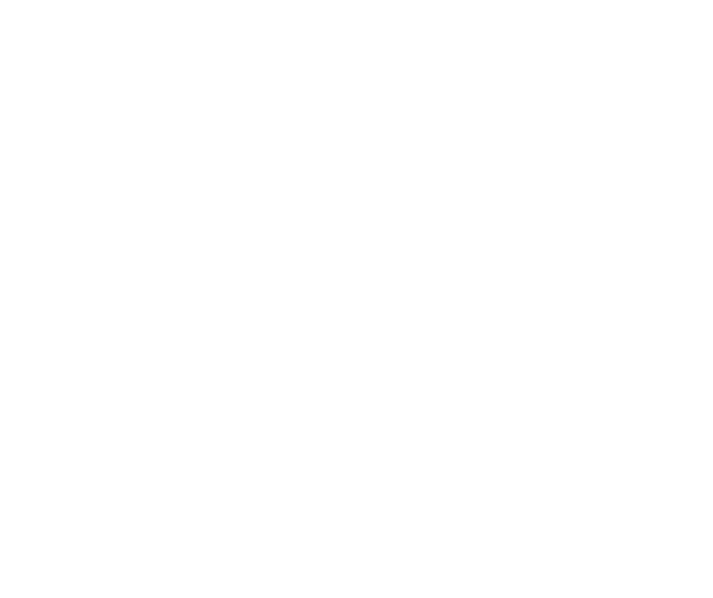
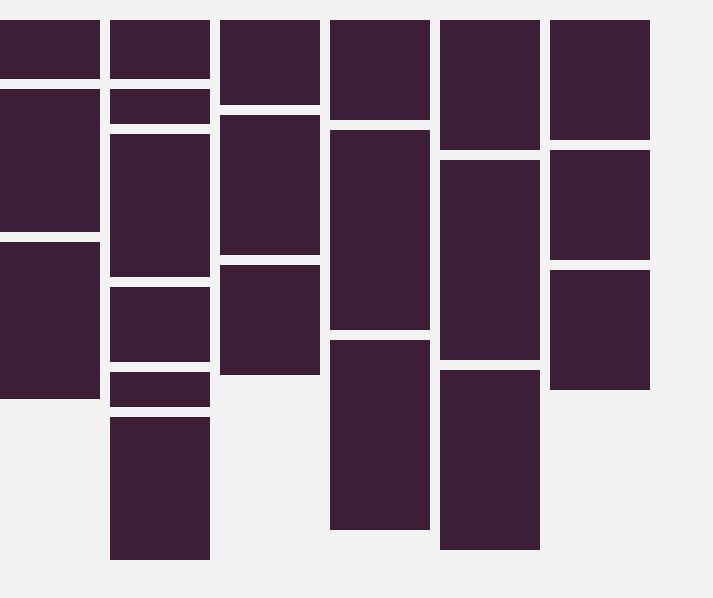
Before and after one commit to PhenikaaCS/cse703064_web_24s1, a website: page course2/masonry-layout-challenge/index.html in a window 1280 px wide. Shown: the whole page, without its empty margins (0-713 px from the left). Drawn offline with Linux system fonts and the light colour scheme.

Commit message:
Masonry Layout Solution

```diff
--- a/course2/masonry-layout-challenge/index.html
+++ b/course2/masonry-layout-challenge/index.html
@@ -1 +1,54 @@
-<!--Write the html code here -->
+<!DOCTYPE html>
+<html lang="en">
+<head>
+    <meta charset="UTF-8">
+    <meta name="viewport" content="width=device-width, initial-scale=1.0">
+    <title>Masonry Layout with CSS Floats</title>
+    <link rel="stylesheet" href="styles.css"> <!-- Link to external CSS file -->
+</head>
+<body>
+         <div class="col">
+            <div class="block height-59"></div>
+            <div class="block height-143"></div>
+            <div class="block height-157"></div>
+         </div>
+
+         <div class="col">
+            <div class="block height-59"></div>
+            <div class="block height-35"></div>
+            <div class="block height-143"></div>
+            <div class="block height-75"></div>
+            <div class="block height-35"></div>
+            <div class="block height-143"></div>
+            <div class="clear"></div>
+         </div>
+
+        <div class="col">
+            <div class="block height-85"></div>
+            <div class="block height-140"></div>
+            <div class="block height-110"></div>
+        </div>
+
+        <div class="col">
+            <div class="block height-100"></div>
+            <div class="block height-200"></div>
+            <div class="block height-190"></div>
+        </div>
+
+        <div class="col">
+            <div class="block height-130"></div>
+            <div class="block height-200"></div>
+            <div class="block height-50"></div>
+            <div class="block height-180"></div>
+        </div>
+
+        <div class="col">
+            <div class="block height-65"></div>
+            <div class="block height-120"></div>
+            <div class="block height-60"></div>
+            <div class="block height-110"></div>
+            <div class="block height-120"></div>
+        </div>
+
+</body>
+</html>
--- /dev/null
+++ b/course2/masonry-layout-challenge/styles.css
@@ -0,0 +1,89 @@
+/* General styles for the container */
+body {
+    margin: 0;
+    padding: 0;
+    font-family: Arial, sans-serif;
+    background-color: #f2f2f2;
+}
+
+/* Masonry container */
+.masonry {
+    width: 620px; /* 6 columns, each 100px wide, plus spacing */
+    margin: 0 auto;
+}
+
+.col {
+    width: 100px;
+    float: left;
+    margin: 10px 10px 10px 0;
+}
+
+/* Masonry blocks */
+.block {
+    width: 100px;
+    background-color: #3d1e37;
+    float: none;
+    margin: 10px 10px 10px 0;
+}
+
+/* Blocks with different heights */
+.height-59 {
+    height: 59px;
+}
+
+.height-35 {
+    height: 35px;
+}
+
+.height-75 {
+    height: 75px;
+}
+
+.height-85 {
+    height: 85px;
+}
+
+.height-100 {
+    height: 100px;
+}
+
+.height-110 {
+    height: 110px;
+}
+
+.height-120 {
+    height: 120px;
+}
+
+.height-130 {
+    height: 130px;
+}
+
+.height-140 {
+    height: 140px;
+}
+
+.height-143 {
+    height: 143px;
+}
+
+.height-157 {
+    height: 157px;
+}
+
+.height-180 {
+    height: 180px;
+}
+
+.height-190 {
+    height: 190px;
+}
+
+.height-200 {
+    height: 200px;
+}
+
+/* Clear floats */
+.clear {
+    clear: both;
+}
```
Also changed, not shown: 1 other file.
